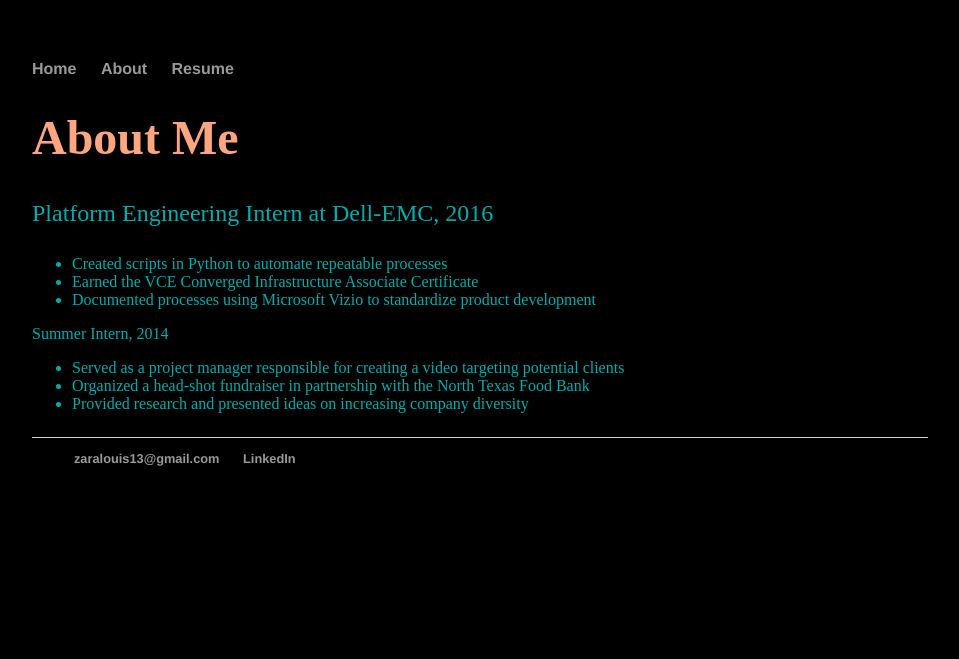
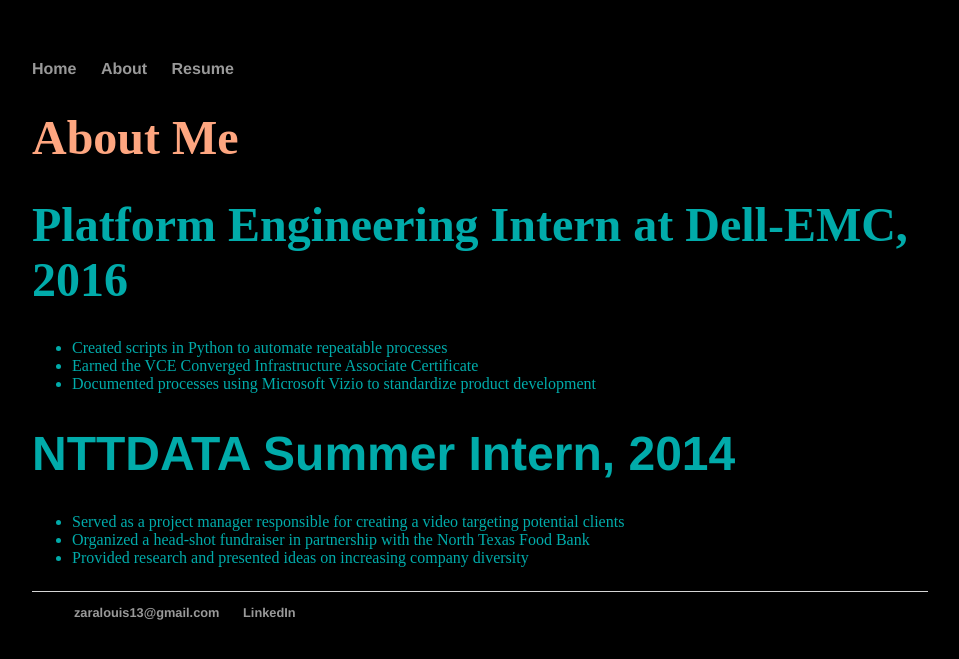
Before and after one commit to zaralouis/zaralouis.github.io, a Jekyll site: the page built from resume/index.html, in a window 1280 px wide. Shown: the top 659 px of the page, without its empty margins (160-1119 px from the left). Built offline with Jekyll 4.4.1, drawn with Linux system fonts in a browser that asks for light colours.

Commit message:
Update index.html

```diff
--- a/resume/index.html
+++ b/resume/index.html
@@ -13,13 +13,13 @@
 	<body bgcolor="	#000000">
 		<h1><font face="Minion Web" color="#FEA680">About Me</h1></font>
 		<div class="container">
-    		<div class="blurb"><p><font face="Minion Web" color="#01ABAA"> Platform Engineering Intern at Dell-EMC, 2016
-			<ul style="list-style-type:disc">
+    		<div class="blurb"><p><font face="Minion Web" color="#01ABAA"><h1> Platform Engineering Intern at Dell-EMC, 2016
+			</h1><ul style="list-style-type:disc">
   				<li>Created scripts in Python to automate repeatable processes</li>
   				<li>Earned the VCE Converged Infrastructure Associate Certificate</li>
   				<li>Documented processes using Microsoft Vizio to standardize product development</li>
 			</ul>
-         		Summer Intern, 2014
+			<h1>NTTDATA Summer Intern, 2014 </h1>
 			<ul style="list-style-type:disc">
   				<li>Served as a project manager responsible for creating a video targeting potential clients</li>
   				<li>Organized a head-shot fundraiser in partnership with the North Texas Food Bank</li>
```
